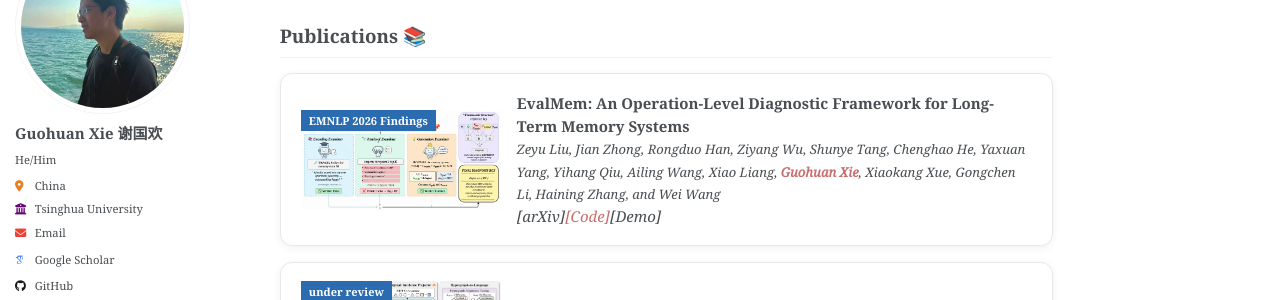
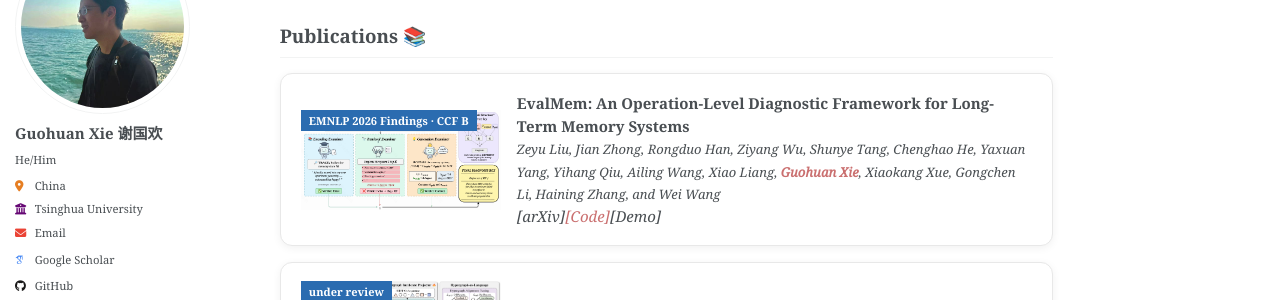
Before and after one commit to guohuan-xie/guohuan-xie.github.io, a Jekyll site: the page built from _pages/about.md, in a window 1280 px wide and 900 px high, scrolled down 919 px. Shown: the part 147-447 px from the top of the window. Built offline with Jekyll 4.4.1, drawn with Linux system fonts in a browser that asks for light colours; some web fonts are replaced.

Commit message:
Update badge for EvalMem publication to include CCF classification

```diff
--- a/_includes/publications-list.html
+++ b/_includes/publications-list.html
@@ -1,7 +1,7 @@
 <div class="item-list">
 <div class="item-card">
     <div class="item-card-thumb">
-        <span class="item-card-badge">EMNLP 2026 Findings</span>
+        <span class="item-card-badge">EMNLP 2026 Findings · CCF B</span>
         <img src="{{ base_path }}/images/evalmem_framework.png" alt="EvalMem framework" width="200" height="100">
     </div>
     <div class="item-card-body">
```
